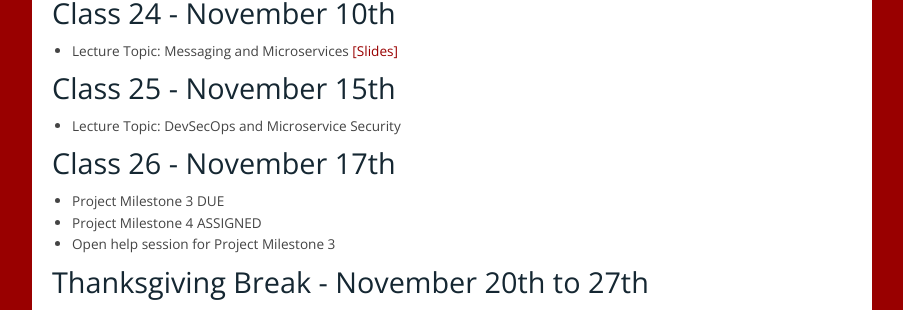
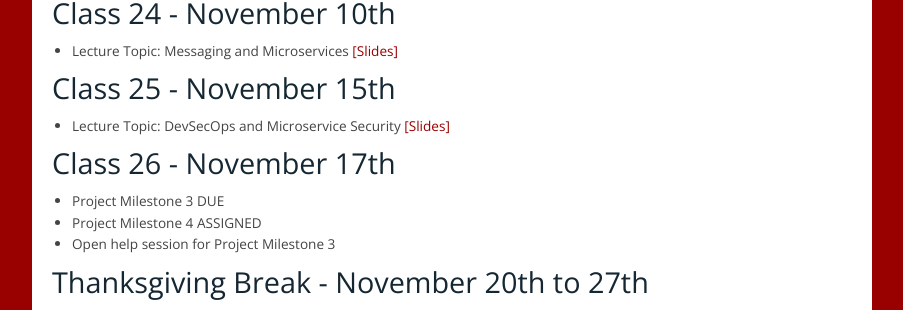
Before and after one commit to airavata-courses/airavata-courses.github.io, a Jekyll site: the page built from lectures.md, in a window 1280 px wide and 900 px high, scrolled down 2353 px. Shown: the part 144-454 px from the top of the window, without its empty margins (258-1161 px from the left). Built offline with Jekyll 4.4.1, drawn with Linux system fonts in a browser that asks for light colours.

Commit message:
Adding DevSecOps slides

```diff
--- a/lectures.md
+++ b/lectures.md
@@ -109,7 +109,7 @@ The course focuses in teaching the distributed systems concepts through projects
 * Lecture Topic: Messaging and Microservices [[Slides]]({{ site.url }}slides/CS649-MessagingAndMicroservices.pdf)
 
 ###  Class 25 - November 15th
-* Lecture Topic: DevSecOps and Microservice Security
+* Lecture Topic: DevSecOps and Microservice Security [[Slides]]({{ site.url }}slides/DevSecOps-microservicesDevOps.pdf)
 
 ###  Class 26 - November 17th
 * Project Milestone 3 DUE
```
Also changed, not shown: 1 other file.
